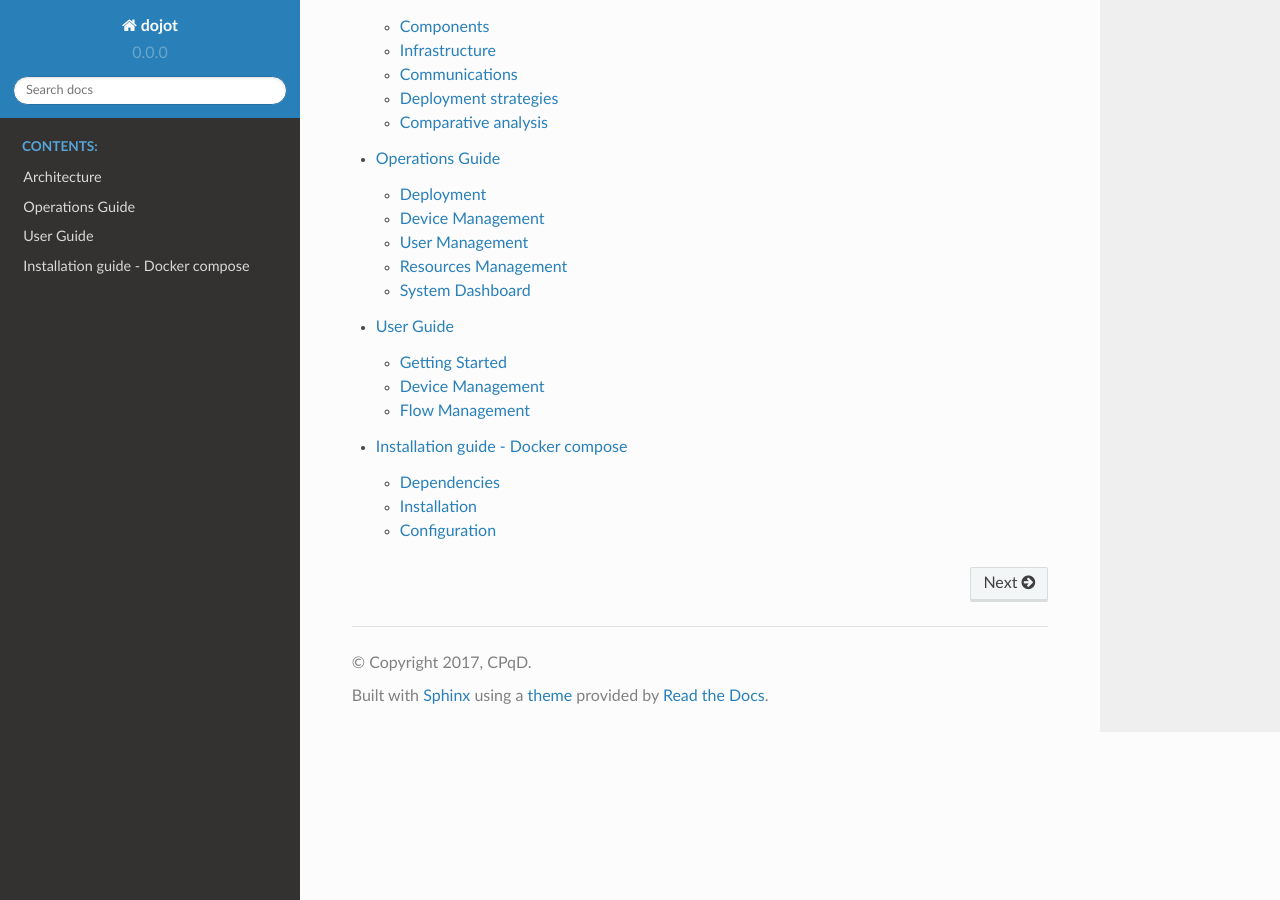
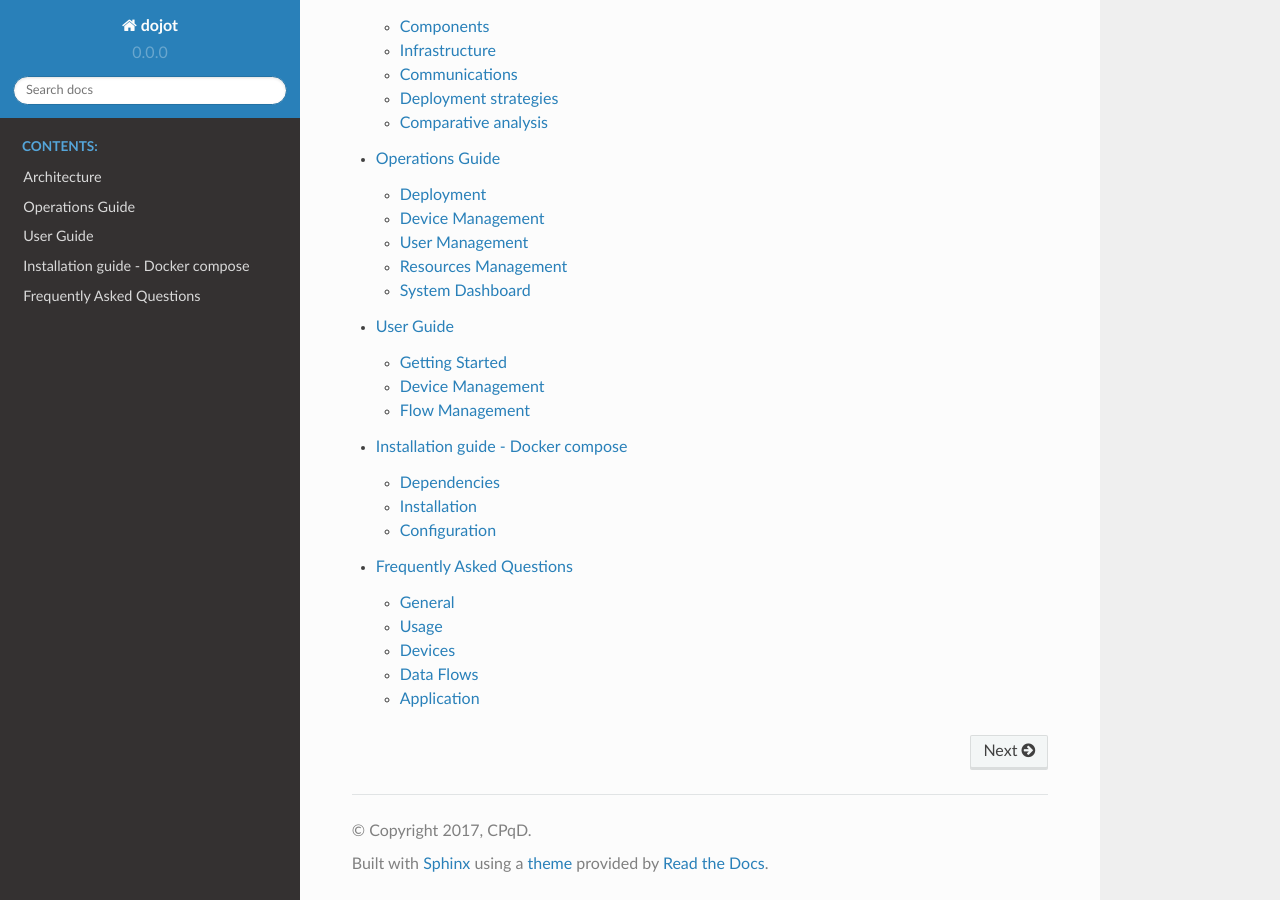
Before and after one commit to dojot/docs, a Sphinx documentation site: the page built from source/index.rst, in a window 1280 px wide and 900 px high, scrolled down 565 px. Built offline with Sphinx 7.4.7 and the Read the Docs theme 2.0.0, drawn with Linux system fonts in a browser that asks for light colours; some of the changed lines change nothing that is shown.

Commit message:
Adds a FAQ section to dojot's documentation.

```diff
--- /dev/null
+++ b/source/faq/faq.rst
@@ -0,0 +1,424 @@
+.. _faq:
+
+Frequently Asked Questions
+==========================
+
+Here are some answers to frequently-asked questions from dojot platform.
+
+Got a question that isn't answered here? Please, open an issue on
+`dojot's Github repository <http://github.com/dojot/dojot>`_.
+
+.. contents:: Table of Contents
+  :local:
+
+General
+-------
+.. _general:
+
+What is dojot? Why should I use it? Why open source it?
+^^^^^^^^^^^^^^^^^^^^^^^^^^^^^^^^^^^^^^^^^^^^^^^^^^^^^^^
+
+It’s a brazilian IoT platform launched as open source software with aims to ease
+the development of solutions and the IoT ecosystem with local resources geared
+towards brazilians needs.
+It takes a role as an enabler platform with:
+
+	- Open APIs which makes the access to the platform resources easy.
+
+	- Capacity to store large volumes of data in different formats.
+
+	- Connectors to different types of devices.
+
+	- Graphical user interface with flow builder to prototype IoT solutions very quickly.
+
+	- Real time event processing with customizable rules.
+
+dojot is based on Fiware, also an open source project, compromised to build an open and
+sustainable ecosystem grounded on open standards with the aim of easing the application
+development in different segments.
+
+Where can I get it?
+^^^^^^^^^^^^^^^^^^^
+
+All components are available in `dojot's GitHub repositories: <https://github.com/dojot>`_.
+
+Which repository is the main one?
+^^^^^^^^^^^^^^^^^^^^^^^^^^^^^^^^^
+
+There are two main ones:
+
+	- `<https://github.com/dojot/dojot>`_: this is where we keep track of all the things
+	  related to this project as a whole, such as architectural enhancements.
+
+	- `<https://github.com/dojot/docker-compose>`_: repository for Docker compose files
+	  and configurations. This is what we would recommend to use to start with.
+
+So, I found this pesky bug. How can I inform you about it?
+^^^^^^^^^^^^^^^^^^^^^^^^^^^^^^^^^^^^^^^^^^^^^^^^^^^^^^^^^^
+
+We ask you to open an issue in `dojot's Github repository <http://github.com/dojot/dojot>`_.
+If you know exactly which component is failing, you could open the issue in its repository
+(it will work the same way).
+
+If you are able to analyze and fix this bug, please do so. Create a pull-request with a
+quick description of what you've done.
+
+Usage
+-----
+.. _usage:
+
+How do I start it? Is it CLI-based or it has a graphical user interface?
+^^^^^^^^^^^^^^^^^^^^^^^^^^^^^^^^^^^^^^^^^^^^^^^^^^^^^^^^^^^^^^^^^^^^^^^^
+
+dojot can be accessed by a nice web-based interface and by REST APIs. Considering that
+you installed ``docker`` and ``docker-compose`` and cloned the ``docker-compose`` repository,
+there are a few steps to start it up:
+
+.. code-block:: bash
+
+	$ docker-compose up -d
+	$ ./kong-config.sh
+	$ ./create-user.sh
+
+And that's it.
+
+The web interface is available at ``http://localhost:8000``. The user is ``admin``,
+password ``admin``.
+
+REST APIs are explained in the `Application`_ section.
+
+Ok, I started it and I logged in. Now what?
+^^^^^^^^^^^^^^^^^^^^^^^^^^^^^^^^^^^^^^^^^^^
+
+Nice! Now you can add your first devices, described in `Devices`_, build some
+flows and subscribing to device events, both described in `Data Flows`_.
+
+How can I update my deploy to dojot's latest version?
+^^^^^^^^^^^^^^^^^^^^^^^^^^^^^^^^^^^^^^^^^^^^^^^^^^^^^
+
+You need to follow some steps:
+
+	#. Update the docker-compose repository to the latest version.
+
+.. code-block:: bash
+
+	$ cd <path-to-your-clone-of-docker-compose>
+	$ git checkout master && git pull
+
+Deploy the latest docker images.
+
+.. code-block:: bash
+
+	$ docker-compose pull && docker-compose up -d --build
+
+This procedure also applies to the available virtual machines once they do use docker-compose.
+
+
+Devices
+-------
+.. _devices:
+
+What are *devices* for dojot?
+^^^^^^^^^^^^^^^^^^^^^^^^^^^^^
+
+In dojot, a device is a digital representation of an actual device or gateway with one
+or more sensors or of a virtual one with sensors/attributes inferred from other devices.
+
+Consider, for instance, an actual device with temperature and humidity sensors; it can be
+represented into dojot as a device with two attributes (one for each sensor). We call this
+kind of device as *regular device* or by its communication protocol, for instance,
+*MQTT device* or *CoAP device*.
+
+We can also create devices which don’t directly correspond to their actual ones, for instance,
+we can create one with higher level of information of temperature (*is becoming hotter* or
+*is becoming colder*) whose values are inferred from temperature sensors of other devices.
+This kind of device is called *virtual device*.
+
+What is the relationship between this *device* and my actual device?
+^^^^^^^^^^^^^^^^^^^^^^^^^^^^^^^^^^^^^^^^^^^^^^^^^^^^^^^^^^^^^^^^^^^^
+
+It is simple as it seems: the *regular device* for dojot is a mirror (digital twin) of
+your actual device. You can choose which attributes are available for applications and
+other components by adding each one of them at the device creation interface. If you don't
+want some attributes to be available to applications or other elements,
+just don't add them in dojot.
+
+What are *virtual devices*? How are they different from the other one?
+^^^^^^^^^^^^^^^^^^^^^^^^^^^^^^^^^^^^^^^^^^^^^^^^^^^^^^^^^^^^^^^^^^^^^^
+
+*Regular devices* are created to serve as a mirror (digital twin) for the actual devices
+and sensors. A *virtual device* is an abstraction that models things that are not feasible
+in the real world. For instance, let's say that a user has few smoke detectors in a laboratory,
+each one with different attributes.
+Wouldn't it be nice if we had one device called *Laboratory* that has one attribute *isOnFire*?
+So, the applications could rely only on this attribute to take an action.
+
+Another difference is how virtual devices are populated. Regular ones will be filled with
+information sent by devices or gateways to the platform and virtual ones will be filled by
+flows or by applications (they won't accept messages addressed to them via MQTT, for example).
+
+How can I send MQTT data to dojot so that it appears on the dashboard?
+^^^^^^^^^^^^^^^^^^^^^^^^^^^^^^^^^^^^^^^^^^^^^^^^^^^^^^^^^^^^^^^^^^^^^^
+
+First of all, you create a digital representation for your actual device.
+Then, you configure it to send data to dojot so that it matches its digital representation.
+
+Let’s take as example a weather station which measures temperature and humidity, and publishes
+them periodically through MQTT. First, you create a device of type MQTT with two attributes
+(temperature and humidity). Then you set your actual device to push the data to dojot. Here,
+you need to follow some rules:
+
+	- MQTT topic must follow the pattern ``/<service-id>/<device-id>/attrs``,
+	  where ``<service-id>`` is an identifier associated with the user account and the
+	  ``<device-id>`` is a unique identifier assigned by dojot. For example,
+	  topic ``/admin/882d/attrs`` must be used for user ``admin`` and device ID ``882d``.
+
+ 	- MQTT payload must be a JSON with each key being an attribute of the dojot device,
+ 	  such as:
+
+.. code-block:: javascript
+
+	{ "temperature" : 10.5,"pressure" : 770 }
+
+
+It’s worth to point out that we are relaxing these rules so that you’ll have more flexibility to
+configure both topic and payload. This feature will be available in the next official release.
+
+On the dashboard some attributes are shown as tables and others as charts. How are they chosen/set?
+^^^^^^^^^^^^^^^^^^^^^^^^^^^^^^^^^^^^^^^^^^^^^^^^^^^^^^^^^^^^^^^^^^^^^^^^^^^^^^^^^^^^^^^^^^^^^^^^^^^
+
+The type of an attribute determines how the data is shown on the dashboard as follows:
+
+	- ``Geo``: geo map.
+
+	- ``Boolean`` and ``Text``: table.
+
+	- ``Integer`` and ``Float``: line chart.
+
+I'm interested in integrating my super cool device with dojot. How can I do it?
+^^^^^^^^^^^^^^^^^^^^^^^^^^^^^^^^^^^^^^^^^^^^^^^^^^^^^^^^^^^^^^^^^^^^^^^^^^^^^^^
+
+If your device is able to send messages using MQTT (with JSON payload), CoAP or HTTP, there
+is a good chance that your device can be integrated with minor or no modifications whatsoever.
+The requirements for such integration is described in the question
+`How can I send MQTT data to dojot so that it appears on the dashboard?`_.
+
+Is there any restrictions about the message my device will send to dojot? Format, size, frequency?
+^^^^^^^^^^^^^^^^^^^^^^^^^^^^^^^^^^^^^^^^^^^^^^^^^^^^^^^^^^^^^^^^^^^^^^^^^^^^^^^^^^^^^^^^^^^^^^^^^^
+
+None but format, which is described in the question
+`How can I send MQTT data to dojot so that it appears on the dashboard?`_.
+
+How can I send some commands to my device through dojot?
+^^^^^^^^^^^^^^^^^^^^^^^^^^^^^^^^^^^^^^^^^^^^^^^^^^^^^^^^
+
+This feature is not supported right now, but it is in roadmap and will be available in the
+next official release. If you are craving for this feature, please help us to develop it.
+
+
+I didn’t find the protocol supported by my device in the type list, is there anything I can do?
+^^^^^^^^^^^^^^^^^^^^^^^^^^^^^^^^^^^^^^^^^^^^^^^^^^^^^^^^^^^^^^^^^^^^^^^^^^^^^^^^^^^^^^^^^^^^^^^
+
+There are some possibilities. The first one is to develop a proxy to translate your protocol to
+one supported by dojot. The second one is to develop a connector similar to the existing ones for
+MQTT, CoAP and HTTP.
+
+
+I saved an attribute, but it disappeared from the device. Is it a bug?
+^^^^^^^^^^^^^^^^^^^^^^^^^^^^^^^^^^^^^^^^^^^^^^^^^^^^^^^^^^^^^^^^^^^^^^
+
+You might have saved the attribute, but not the device. If you don’t click on the save button for
+the device, the added attributes will be discarded. We’re improving the system messages to caveat
+the users and remember them to save their configurations.
+
+Data Flows
+----------
+.. _data_flows:
+
+What is data flow?
+^^^^^^^^^^^^^^^^^^
+
+It’s a processing flow for income messages/data of a device. With a flow you can dynamically
+analyse each new message in order to apply validations, infer information, and trigger
+actions or notifications.
+
+The data flow UI… really looks like node-RED. Are they related in some way?
+^^^^^^^^^^^^^^^^^^^^^^^^^^^^^^^^^^^^^^^^^^^^^^^^^^^^^^^^^^^^^^^^^^^^^^^^^^^
+
+It’s based on the Node-RED frontend, but uses its own engine to process the messages.
+If you’re familiar with Node-Red, you won’t have any difficult to use it.
+
+Why should I use it?
+^^^^^^^^^^^^^^^^^^^^
+
+It allows one of the coolest things of IoT in an easy and intuitive way, which is to analyse data
+for extracting information, then take actions.
+
+What can it do, exactly?
+^^^^^^^^^^^^^^^^^^^^^^^^
+
+You can do things such as:
+
+	- Create virtual viewers of a device (rename attributes, aggregate attributes,
+	  change values, etc).
+
+	- Infer information based on switch rules.
+
+	- Infer information based on edge-detection rules.
+
+	- Infer information based on geo-fence rules.
+
+	- Notify through email.
+
+	- Notify through HTTP.
+
+The data flows component is in constantly development with new features being added every new
+release.
+
+So, how can I use it?
+^^^^^^^^^^^^^^^^^^^^^
+
+It follows the basic usage flow as node-RED. You can check its `documentation <https://nodered.org>`_
+for more details about this.
+
+Can I apply the same flow to multiple devices?
+^^^^^^^^^^^^^^^^^^^^^^^^^^^^^^^^^^^^^^^^^^^^^^
+
+Multiple devices can be used both as input and output of data flows. It’s worth to point
+out that the flow is processed individually for each new input message, i.e. for each
+input device.
+
+Can I correlate data from different devices in the same flow?
+^^^^^^^^^^^^^^^^^^^^^^^^^^^^^^^^^^^^^^^^^^^^^^^^^^^^^^^^^^^^^
+
+As the data flow is processed individually for each message, you need to create a virtual
+device to aggregate all attributes, then use this virtual device as the input of the flow.
+
+I want to send an email, what should I do?
+^^^^^^^^^^^^^^^^^^^^^^^^^^^^^^^^^^^^^^^^^^
+
+Basically, you need to add an email node and configure it. This node is pre-configured to
+use the Gmail server ``gmail-smtp-in.l.google.com``, but you’re free to choose your own.
+For writing an email body, you can use a template before the email.
+
+.. image:: df_email.gif
+        :width: 95%
+        :align: center
+
+It is important to point out that dojot contains no e-mail server. It will generate SMTP commands
+and send them to the specified e-mail server.
+
+
+I want to rename the attributes of a device, what should I do?
+^^^^^^^^^^^^^^^^^^^^^^^^^^^^^^^^^^^^^^^^^^^^^^^^^^^^^^^^^^^^^^
+
+First of all, you need to create a virtual device with the new attributes, then you build a
+data flow to rename them. This can be done connecting a ‘change’ node after the input device to
+map the input attributes to the corresponding ones into an output, and  finally connecting the
+‘change’ to the virtual device and assigning to it the output.
+
+.. image:: df_attributes_renaming.gif
+        :width: 95%
+        :align: center
+
+I want to aggregate the attributes of multiple devices, what should I do?
+^^^^^^^^^^^^^^^^^^^^^^^^^^^^^^^^^^^^^^^^^^^^^^^^^^^^^^^^^^^^^^^^^^^^^^^^^
+
+First of all, you need to create a virtual device to aggregate all attributes, then you build a
+data flow to map the attributes of each device to the virtual one. This can be done connecting a
+‘change’ node after each input device to put the input values into an output, and finally
+connecting all changes to the virtual device and assigning to it the output.
+
+.. image:: df_attributes_aggregation.gif
+        :width: 95%
+        :align: center
+
+It would be cool a WhatsApp node, is it in roadmap?
+^^^^^^^^^^^^^^^^^^^^^^^^^^^^^^^^^^^^^^^^^^^^^^^^^^^
+
+It’s under analysis. We intend to support other notifications systems besides email, including
+WhatsApp, Twitter and Telegram. If you also have interest, please help us to develop them.
+
+Application
+-----------
+.. _application:
+
+What APIs are available for applications?
+^^^^^^^^^^^^^^^^^^^^^^^^^^^^^^^^^^^^^^^^^
+
+- `Authorization and user management <https://github.com/dojot/auth/blob/master/docs/auth.apib>`_
+
+- `Device management <https://github.com/dojot/device-manager/tree/master/doc>`_
+
+- `Subscriptions <https://github.com/dojot/fiware-orion/tree/master/doc>`_
+
+- `Flow management <https://github.com/dojot/mashup/blob/cpqd_master/docs/api.apib>`_
+
+- `History <https://github.com/dojot/history-ws>`_
+
+How can I use them?
+^^^^^^^^^^^^^^^^^^^
+
+First, you will need an access token, which can be retrieved sending a HTTP POST request to
+``/auth`` endpoint with the following JSON content:
+
+.. code-block:: javascript
+
+	{  "username" : <>, "passwd" : <> }
+
+Obviously the values of each attribute should be correctly filled in. An example of such
+request using ``curl`` would be:
+
+.. code-block:: bash
+
+	$ curl -X POST http://localhost:8000/auth -H 'Content-Type:application/json' \
+	$ -d '{"username" : "admin", "passwd" : "admin"}'
+
+which gives us back:
+
+.. code-block:: javascript
+
+	{"jwt": "eyJhbGciOiJIUzI1..."}
+
+This token (which is a lengthy alpha-numeric string) should be used in every request that is
+sent to dojot (excluding, of course this request). Each call for this API will generate a
+different token.
+
+This token should be placed in a ``Authorization`` HTTP header, such as:
+
+.. code-block:: bash
+
+	$ curl -X GET http://localhost:8000/device -H 'Authorization: Bearer eyJhbGciOiJIUzI1...'
+
+A few endpoints requires two more headers, the ``Fiware-Service`` and ``Fiware-ServicePath``.
+They are: ``/metrics/``, ``/iot/`` and ``/history/``
+
+``Fiware-Service`` header should contain the service name associated to the user. In general, it
+should be the username. ``Fiware-ServicePath`` is always a forward slash (``/``). An example:
+
+.. code-block:: bash
+
+	curl -X GET http://localhost:8000/metric/v2/entities -H 'Authorization: Bearer eyJhbGciOiJIUzI1...' \
+	-H 'Fiware-Service:admin' -H 'Fiware-ServicePath:/'
+
+I'm interested in integrate my application with dojot. How can I do it?
+^^^^^^^^^^^^^^^^^^^^^^^^^^^^^^^^^^^^^^^^^^^^^^^^^^^^^^^^^^^^^^^^^^^^^^^
+
+This should be pretty straightforward. There are two ways that your application could be
+integrated with dojot:
+
+	- **Retrieving historical data**: you might want to periodically read all historical data
+  	  related to a device. This can be done by using this API (one side-note: all endpoints
+  	  described in this apiary should be preceded by ``/history/``).
+
+	- **Subscribing to events related to devices**: if your application is able to listen to
+	  events, you might rather use subscriptions, which can be created using this API
+	  (also, all endpoints should be preceded by ``/metrics/``).
+
+	- **Using mashup to pre-process data**: if you want to do something more, you could use flows.
+	  They can help process and transform data so that they can be properly sent to your
+	  application via HTTP request, by e-mail or stored in a virtual device (which can be used
+	  to generate notifications as previously described).
+
+All these endpoints should bear an access token, which is retrieved as described in the
+question `How can I use them?`_.
--- a/source/index.rst
+++ b/source/index.rst
@@ -23,6 +23,7 @@
    ops_guide
    user_guide
    install/compose_guide
+   faq/faq
 
 
 
```
Also changed, not shown: 3 other files.
